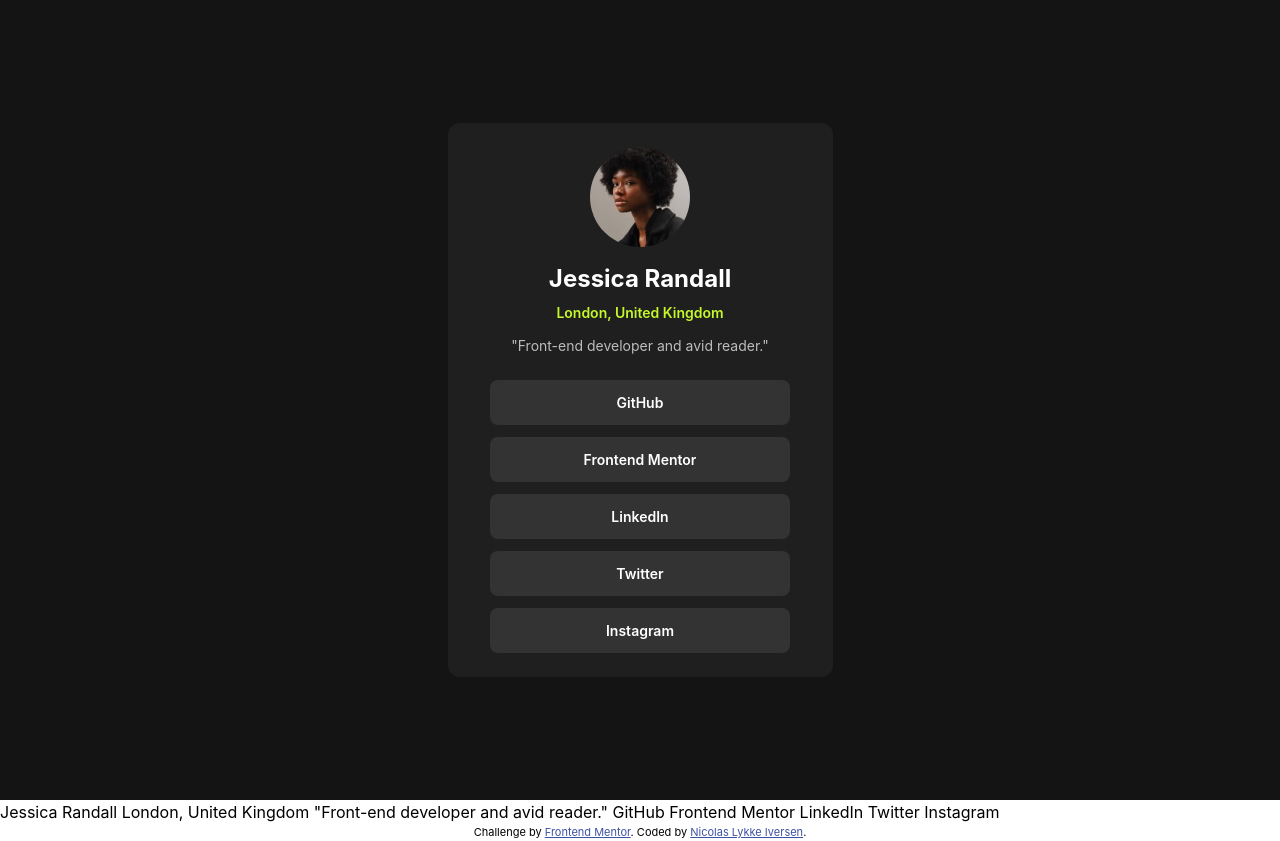
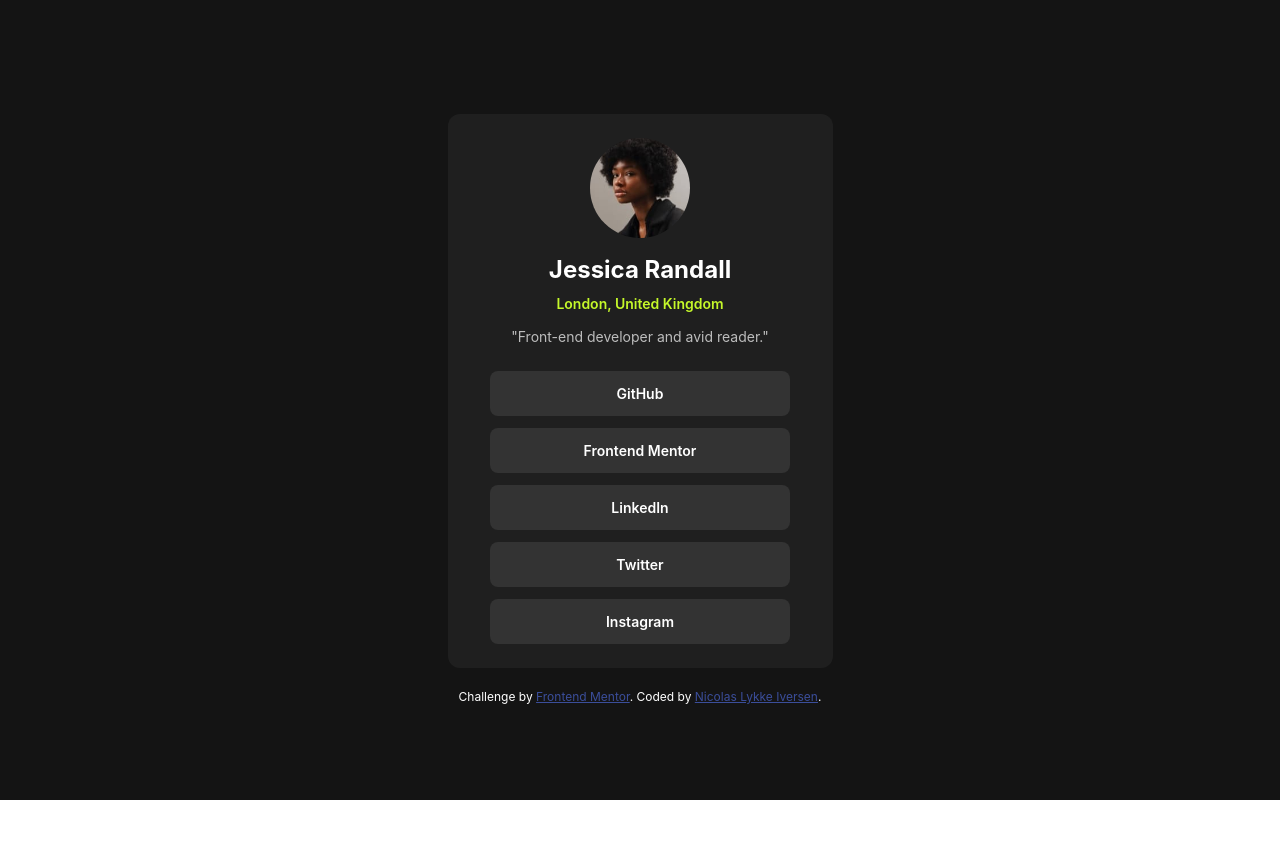
Before and after one commit to nlykkei/social-links-profile-main, a plain HTML site: page index.html in a window 1280 px wide. After the commit the page ends 800 px from the top, so only its background shows below. Drawn offline with Linux system fonts and the light colour scheme.

Commit message:
Fixed attribution

```diff
--- a/index.html
+++ b/index.html
@@ -18,11 +18,12 @@
     <!-- Feel free to remove these styles or customise in your own stylesheet 👍 -->
     <style>
       .attribution {
-        font-size: 11px;
+        font-size: 1.2rem;
         text-align: center;
+        color: var(--white-color);
       }
       .attribution a {
-        color: hsl(228, 45%, 44%);
+        color: hsl(228, 45%, 42%);
       }
     </style>
   </head>
@@ -43,11 +44,6 @@
         <div class="card__social_link">Twitter</div>
         <div class="card__social_link">Instagram</div>
       </div>
-    </div>
-
-    Jessica Randall London, United Kingdom "Front-end developer and avid
-    reader." GitHub Frontend Mentor LinkedIn Twitter Instagram
-
       <div class="attribution">
         Challenge by
         <a href="https://www.frontendmentor.io?ref=challenge" target="_blank"
@@ -55,4 +51,5 @@
         >. Coded by <a href="#">Nicolas Lykke Iversen</a>.
       </div>
     </body>
+    </div>
 </html>
```
Lines whose indentation alone changed are shown as unchanged.
